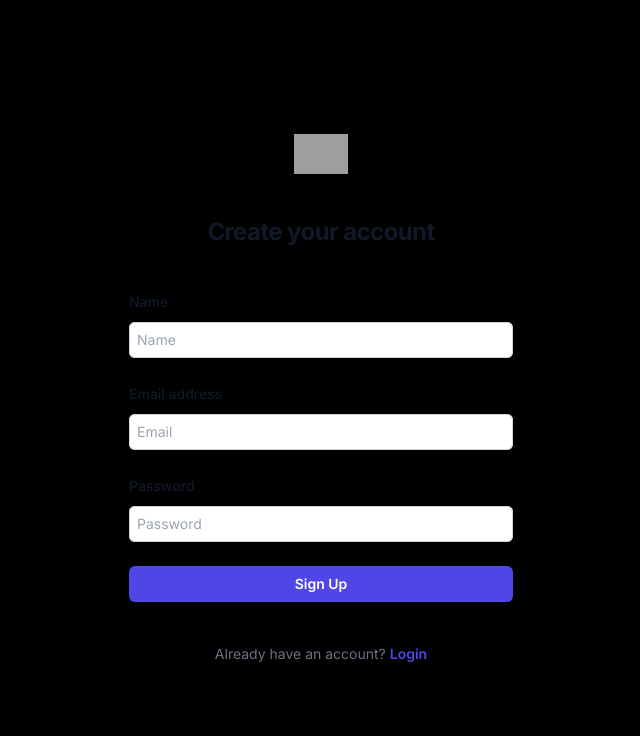
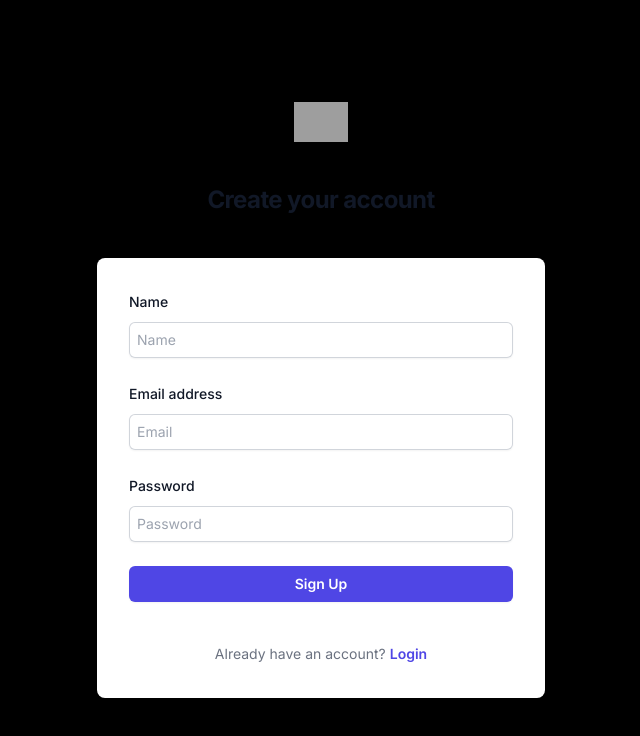
Before and after one commit to Haris-Waqar/chat-app, a Next.js app in the folder frontend/: page /signup in a window 1280 px wide. Shown: the top 736 px of the page, without its empty margins (319-959 px from the left). Built offline with nearby package versions, Linux system fonts and the light colour scheme; grey boxes are pictures that could not be loaded.

Commit message:
Refac: Changes the look to a card with shadow for the login and sign up form

```diff
--- a/frontend/src/app/login/page.js
+++ b/frontend/src/app/login/page.js
@@ -43,7 +43,7 @@ export default function Page() {
 
   return (
     <>
-      <div className="flex min-h-full flex-1 flex-col justify-center px-6 py-12 lg:px-8">
+      <div className="flex min-h-full flex-1 flex-col justify-center px-6 py-12 lg:px-8 ">
         <div className="sm:mx-auto sm:w-full sm:max-w-sm">
           <img
             className="mx-auto h-10 w-auto"
@@ -55,7 +55,8 @@ export default function Page() {
           </h2>
         </div>
 
-        <div className="mt-10 sm:mx-auto sm:w-full sm:max-w-sm">
+        <div className="mt-10 sm:mx-auto sm:w-full sm:max-w-md">
+          <div className="bg-white shadow-lg p-8 rounded-lg">
             <form className="space-y-6" onSubmit={SignIn} method="POST">
               <div>
                 <label
@@ -132,6 +133,7 @@ export default function Page() {
             </p>
           </div>
         </div>
+      </div>
     </>
   );
 }
--- a/frontend/src/app/signup/page.js
+++ b/frontend/src/app/signup/page.js
@@ -27,7 +27,7 @@ export default function Page() {
         password: formData.password,
       };
       const response = await axios.post(
-        `http://localhost:8000/api/v1/register`,
+        `${process.env.NEXT_PUBLIC_API_URL}/register`,
         payload
       );
       console.log("Sign In", response);
@@ -60,7 +60,8 @@ export default function Page() {
           </h2>
         </div>
 
-        <div className="mt-10 sm:mx-auto sm:w-full sm:max-w-sm">
+        <div className="mt-10 sm:mx-auto sm:w-full sm:max-w-md">
+          <div className="bg-white shadow-lg p-8 rounded-lg">
             <form className="space-y-6" onSubmit={SignUp} method="POST">
               <div>
                 <label
@@ -150,6 +151,7 @@ export default function Page() {
             </p>
           </div>
         </div>
+      </div>
     </>
   );
 }
```
Lines whose indentation alone changed are shown as unchanged.
